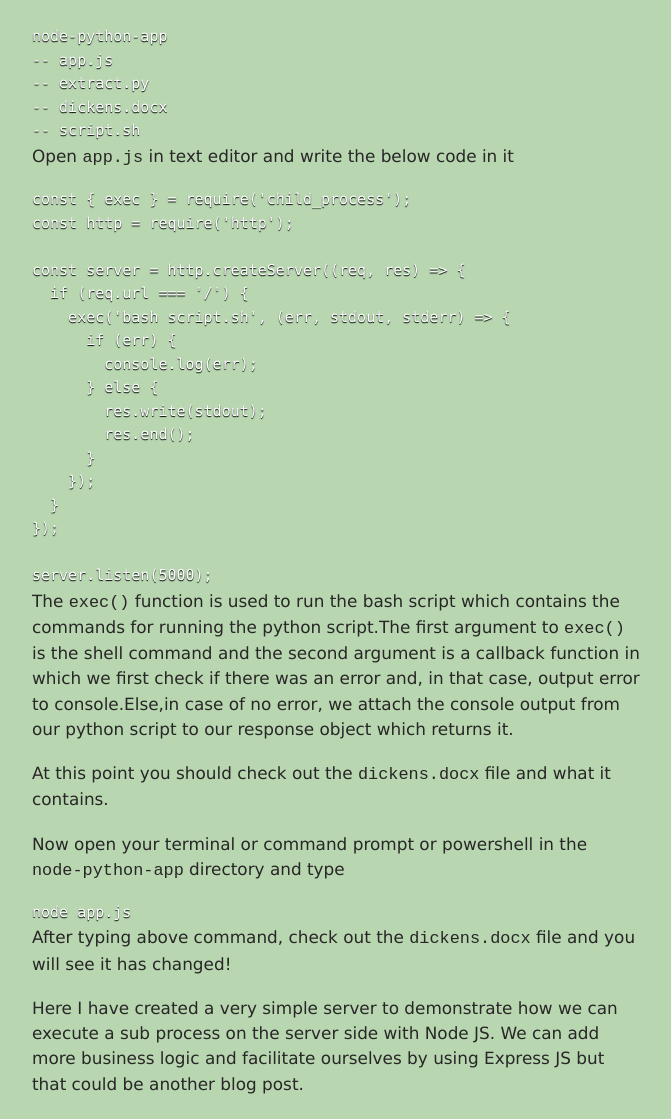
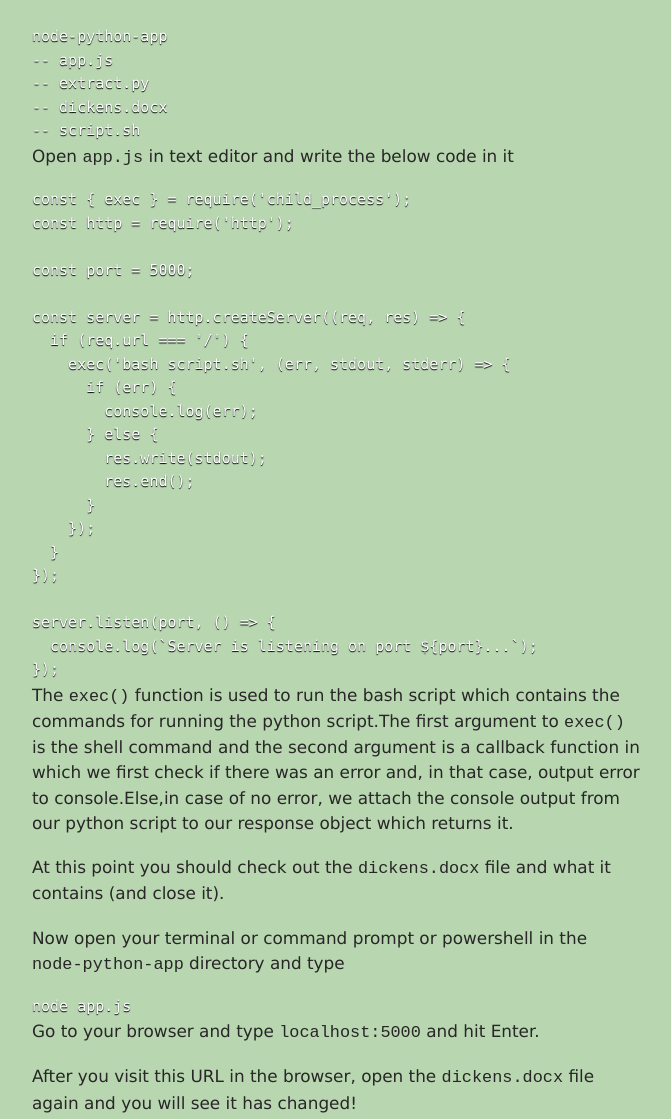
Before and after one commit to Kashaan-M/blog, an Eleventy site: page posts/run-python-script-from-inside-nodejs.md in a window 1280 px wide. Shown: the part 1553-2672 px from the top of the page, without its empty margins (303-974 px from the left). Built offline with nearby package versions, Linux system fonts and the light colour scheme; Eleventy itself is replaced by a stand-in of ours; code samples lack their colours; files that its build step writes are made by us from their sources.

Commit message:
modified python md

````diff
--- a/posts/run-python-script-from-inside-nodejs.md
+++ b/posts/run-python-script-from-inside-nodejs.md
@@ -80,6 +80,8 @@ Open `app.js` in text editor and write the below code in it
 const { exec } = require('child_process');
 const http = require('http');
 
+const port = 5000;
+
 const server = http.createServer((req, res) => {
   if (req.url === '/') {
     exec('bash script.sh', (err, stdout, stderr) => {
@@ -93,12 +95,14 @@ const server = http.createServer((req, res) => {
   }
 });
 
-server.listen(5000);
+server.listen(port, () => {
+  console.log(`Server is listening on port ${port}...`);
+});
 ```
 
 The `exec()` function is used to run the bash script which contains the commands for running the python script.The first argument to `exec()` is the shell command and the second argument is a callback function in which we first check if there was an error and, in that case, output error to console.Else,in case of no error, we attach the console output from our python script to our response object which returns it.
 
-At this point you should check out the `dickens.docx` file and what it contains.
+At this point you should check out the `dickens.docx` file and what it contains (and close it).
 
 Now open your terminal or command prompt or powershell in the `node-python-app` directory and type
 
@@ -106,6 +110,8 @@ Now open your terminal or command prompt or powershell in the `node-python-app`
 node app.js
 ```
 
-After typing above command, check out the `dickens.docx` file and you will see it has changed!
+Go to your browser and type `localhost:5000` and hit Enter.
+
+After you visit this URL in the browser, open the `dickens.docx` file again and you will see it has changed!
 
 Here I have created a very simple server to demonstrate how we can execute a sub process on the server side with Node JS. We can add more business logic and facilitate ourselves by using Express JS but that could be another blog post.
````
